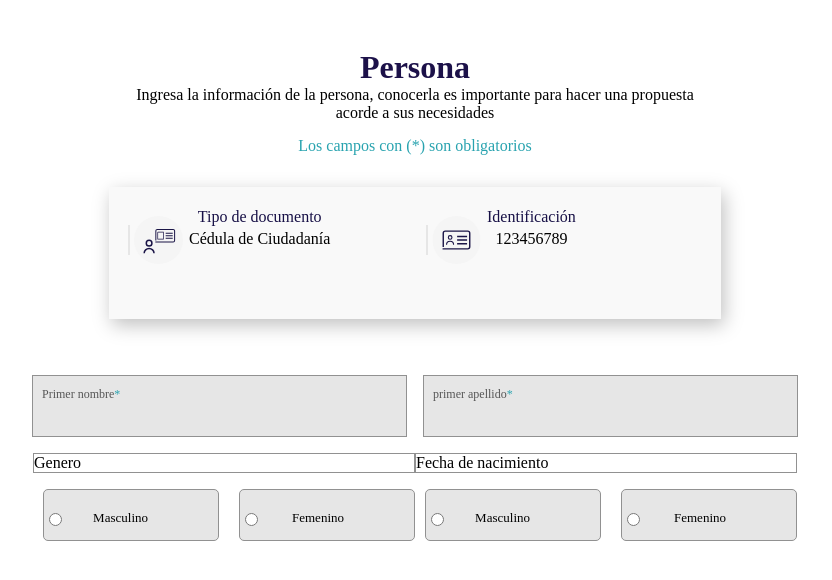
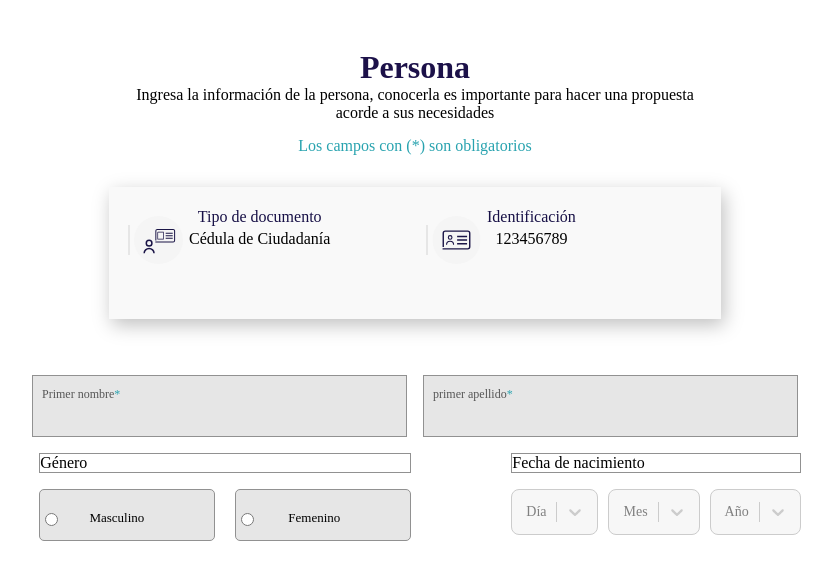
Before and after one commit to FedericoBenitezItConsultores/-opportunity-factory-practice-project, a React (Vite) app: page / in a window 1280 px wide. Shown: the top 580 px of the page, without its empty margins (225-1057 px from the left). Built offline with nearby package versions, Linux system fonts and the light colour scheme.

Commit message:
[FEATURE] input date

```diff
--- a/package.json
+++ b/package.json
@@ -11,7 +11,8 @@
   },
   "dependencies": {
     "react": "^18.3.1",
-    "react-dom": "^18.3.1"
+    "react-dom": "^18.3.1",
+    "react-select": "^5.8.3"
   },
   "devDependencies": {
     "@eslint/js": "^9.15.0",
--- a/src/components/InfoPerson.jsx
+++ b/src/components/InfoPerson.jsx
@@ -1,8 +1,78 @@
 import React from "react";
 import style from "./InfoPerson.module.css";
 import InputForm from "./atoms/InputForm";
+import Select from "react-select";
+
+// Opciones para los selectores de fecha
+const dayOptions = Array.from({ length: 31 }, (_, i) => ({
+  value: i + 1 < 10 ? `0${i + 1}` : `${i + 1}`,
+  label: i + 1 < 10 ? `0${i + 1}` : `${i + 1}`,
+}));
+
+const monthOptions = [
+  { value: "01", label: "Enero" },
+  { value: "02", label: "Febrero" },
+  { value: "03", label: "Marzo" },
+  { value: "04", label: "Abril" },
+  { value: "05", label: "Mayo" },
+  { value: "06", label: "Junio" },
+  { value: "07", label: "Julio" },
+  { value: "08", label: "Agosto" },
+  { value: "09", label: "Septiembre" },
+  { value: "10", label: "Octubre" },
+  { value: "11", label: "Noviembre" },
+  { value: "12", label: "Diciembre" },
+];
+
+const yearOptions = Array.from({ length: 100 }, (_, i) => ({
+  value: `${new Date().getFullYear() - i}`,
+  label: `${new Date().getFullYear() - i}`,
+}));
+
+// Estilos personalizados para React Select
+const customStyles = {
+  control: (base) => ({
+    ...base,
+    background: "#f7f7f7",
+    border: "1px solid #ccc",
+    borderRadius: "8px",
+    padding: "4px",
+    fontSize: "14px",
+    cursor: "pointer",
+    "&:hover": {
+      borderColor: "#0066ff",
+    },
+  }),
+  menu: (base) => ({
+    ...base,
+    borderRadius: "8px",
+    overflow: "hidden",
+    zIndex: 10,
+  }),
+  option: (base, state) => ({
+    ...base,
+    background: state.isFocused ? "#e6f7ff" : "white",
+    color: state.isFocused ? "#0066ff" : "#333",
+    textAlign: "left",
+    padding: "10px",
+    cursor: "pointer",
+  }),
+};
 
 export const InfoPerson = () => {
+  // Manejo de cambios
+  const handleDayChange = (selectedDay) => {
+    console.log("Día seleccionado:", selectedDay.value);
+  };
+
+  const handleMonthChange = (selectedMonth) => {
+    console.log("Mes seleccionado:", selectedMonth.value);
+  };
+
+  const handleYearChange = (selectedYear) => {
+    console.log("Año seleccionado:", selectedYear.value);
+  };
+
   return (
     <div className={style.InfoPerson}>
       <h1 className={style.persona}>Persona</h1>
@@ -14,6 +84,7 @@ export const InfoPerson = () => {
 
       <div className={style.containerCard}>
         <div className={style.document1}>
+          {/* Tipo de documento e identificación */}
           <div>
             <table>
               <tr>
@@ -53,17 +124,15 @@ export const InfoPerson = () => {
         </div>
       </div>
 
-
       <div className={style.containerOne}>
         <InputForm />
-
         <InputForm label="primer apellido" />
-
       </div>
 
       <div className={style.containerTwo}>
+        {/* Género */}
         <div className={style.container_gender}>
-          <p className={style.gender_p}>Genero</p>
+          <p className={style.gender_p}>Género</p>
           <form>
             <div className={style.gender}>
               <label>
@@ -71,7 +140,6 @@ export const InfoPerson = () => {
                 Masculino
               </label>
             </div>
-
             <div className={style.gender}>
               <label>
                 <input type="radio" name="genero" value="femenino" />
@@ -81,23 +149,37 @@ export const InfoPerson = () => {
           </form>
         </div>
 
+        {/* Fecha de nacimiento */}
         <div className={style.info_date}>
           <p className={style.gender_birth}>Fecha de nacimiento</p>
-          <form>
-            <div className={style.gender}>
-              <label>
-                <input type="radio" name="genero" value="masculino" />
-                Masculino
-              </label>
-            </div>
+          <div style={{ display: "flex", gap: "10px" }}>
+            {/* Selector de Día */}
+            <Select
+              options={dayOptions}
+              styles={customStyles}
+              placeholder="Día"
+              onChange={handleDayChange}
+              isSearchable={false}
+            />
 
-            <div className={style.gender}>
-              <label>
-                <input type="radio" name="genero" value="femenino" />
-                Femenino
-              </label>
-            </div>
-          </form>
+            {/* Selector de Mes */}
+            <Select
+              options={monthOptions}
+              styles={customStyles}
+              placeholder="Mes"
+              onChange={handleMonthChange}
+              isSearchable={false}
+            />
+
+            {/* Selector de Año */}
+            <Select
+              options={yearOptions}
+              styles={customStyles}
+              placeholder="Año"
+              onChange={handleYearChange}
+              isSearchable={false}
+            />
+          </div>
         </div>
       </div>
     </div>
--- a/src/components/InfoPerson.module.css
+++ b/src/components/InfoPerson.module.css
@@ -76,6 +76,8 @@
 .containerTwo{
   display: flex;
   white-space: nowrap;
+    /*cambio*/
+  gap: 100px;
 }
 
 .InputForm1{
@@ -110,6 +112,8 @@
   display: flex;
   border: 1px solid #919191;
   align-items: flex-start;
+  /*cambio*/
+  margin-left: 10px;
 }
 
 .gender_birth{
```
Also changed, not shown: 1 other file (tests, documents, lock files or other folders).
